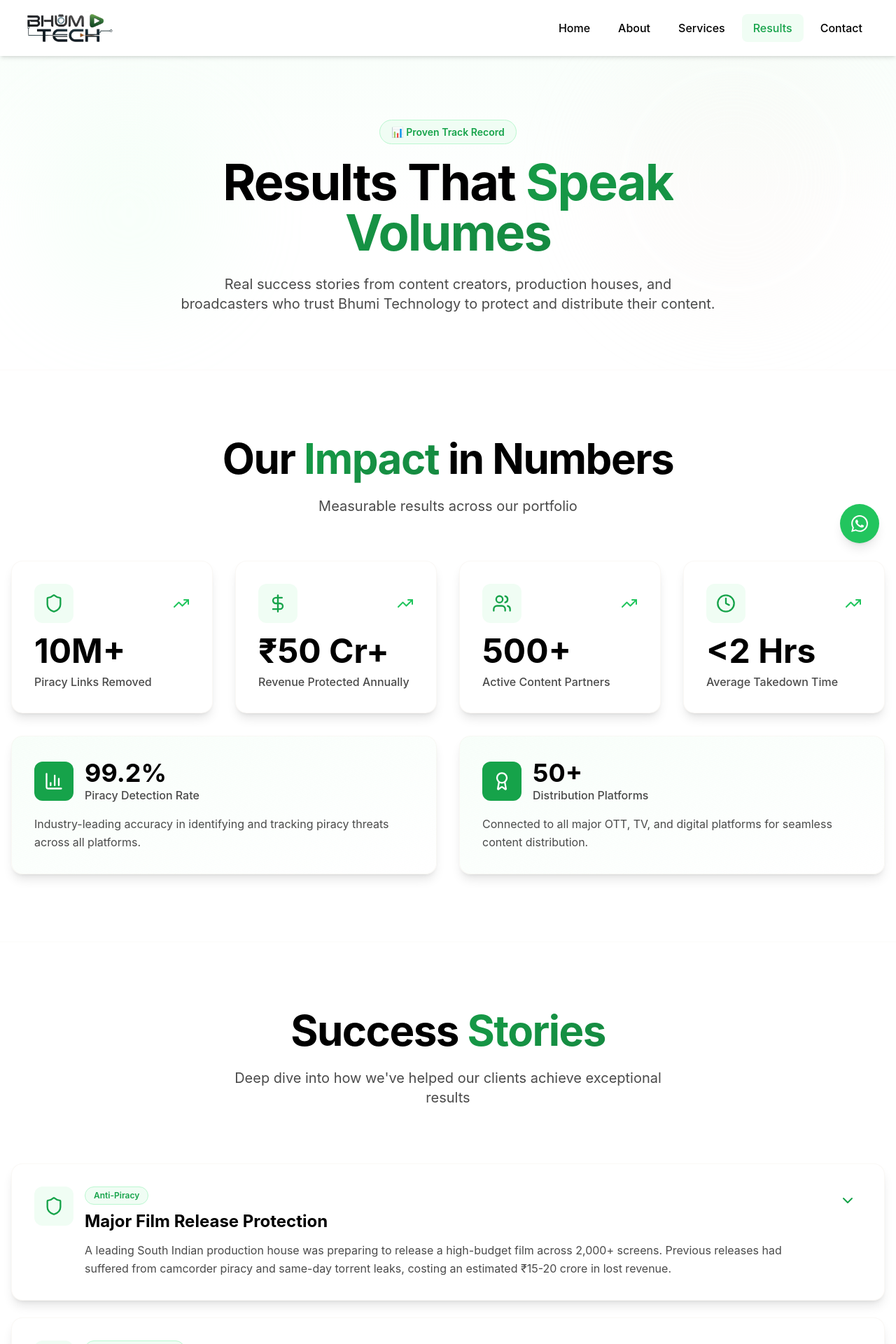
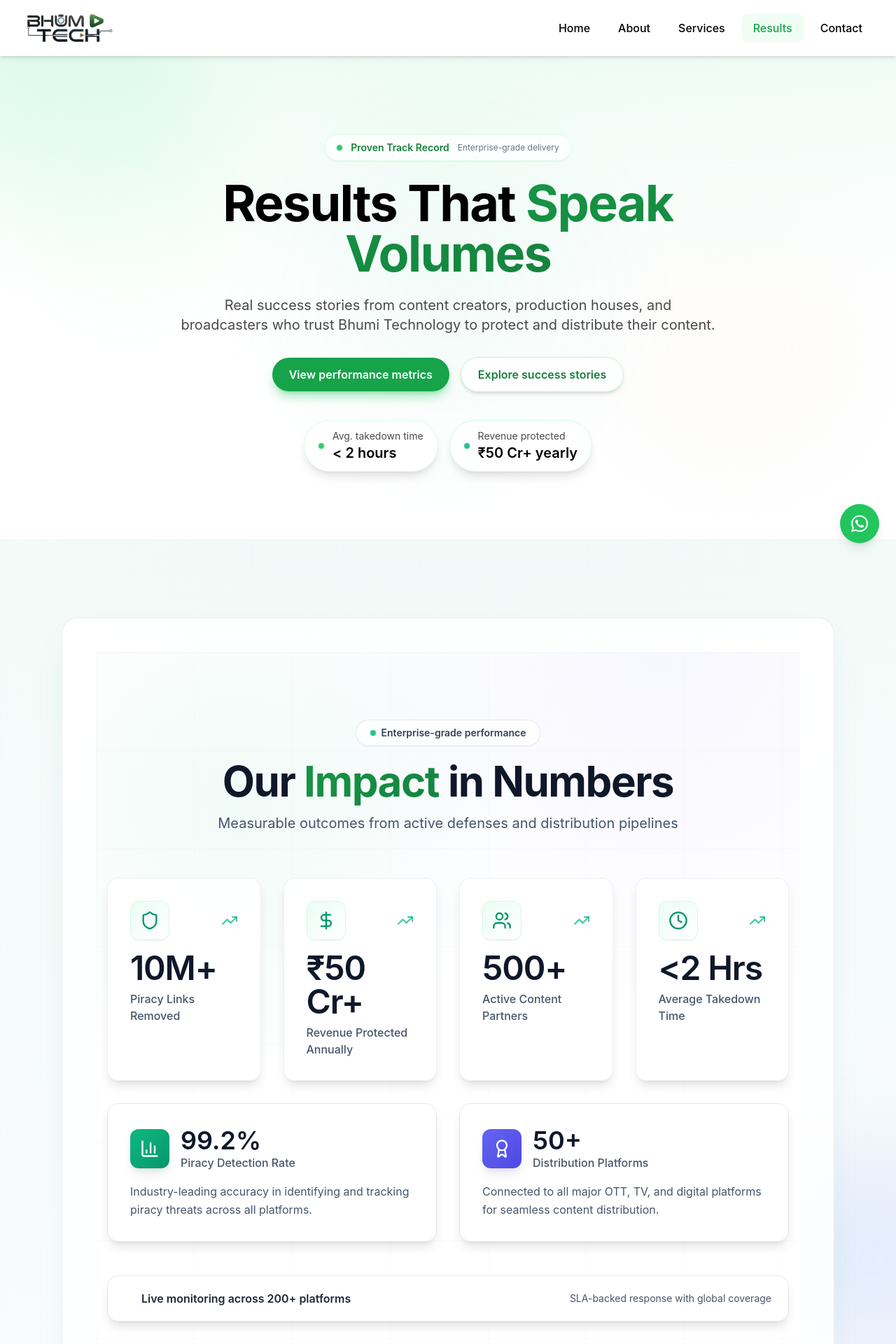
Before and after one commit to Michaelanand123singh/bhumi-tech, a React (Vite) app: page /results in a window 1280 px wide. Shown: the top 1920 px of the page at 70% size. Built offline with nearby package versions, Linux system fonts and the light colour scheme.

Commit message:
added hero

```diff
--- a/src/components/results/CaseStudies.jsx
+++ b/src/components/results/CaseStudies.jsx
@@ -120,9 +120,14 @@ const CaseStudies = () => {
   }, []);
 
   return (
-    <section ref={sectionRef} className="py-24 bg-white border-t border-brown-100/30">
-      <div className="max-w-7xl mx-auto px-4">
+    <section ref={sectionRef} className="py-24 bg-white border-t border-brown-100/30 relative overflow-hidden" id="stories">
+      <div className="pointer-events-none absolute inset-0 bg-[radial-gradient(circle_at_30%_20%,rgba(16,185,129,0.05),transparent_35%),radial-gradient(circle_at_80%_60%,rgba(59,130,246,0.04),transparent_40%)]" />
+      <div className="max-w-7xl mx-auto px-4 relative z-10">
         <div className="text-center mb-20">
+          <div className="inline-flex items-center gap-2 px-4 py-2 rounded-full bg-emerald-50 text-emerald-700 text-sm font-semibold border border-emerald-100 mb-4">
+            <Zap className="w-4 h-4" />
+            Real-world wins
+          </div>
           <h2 className="text-4xl md:text-5xl lg:text-6xl font-bold text-black mb-6 tracking-tight">
             Success <span className="text-green-600 gradient-text">Stories</span>
           </h2>
@@ -139,7 +144,7 @@ const CaseStudies = () => {
             return (
               <div
                 key={study.id}
-                className="case-study-card scroll-reveal bg-white rounded-2xl shadow-lg border border-brown-100/50 overflow-hidden premium-hover premium-glow"
+                className="case-study-card scroll-reveal bg-white rounded-2xl shadow-lg border border-emerald-100/70 overflow-hidden premium-hover premium-glow"
               >
                 <div
                   className="p-8 cursor-pointer"
--- a/src/components/results/MetricsDashboard.jsx
+++ b/src/components/results/MetricsDashboard.jsx
@@ -31,18 +31,18 @@ const MetricCard = ({ end, suffix, prefix = '', label, icon: Icon }) => {
     <div
       ref={cardRef}
       id={`metric-${label}`}
-      className="metric-card scroll-reveal bg-white rounded-2xl p-8 shadow-lg border border-brown-100/50 hover:shadow-xl transition-all duration-300 premium-hover premium-glow group"
+      className="metric-card scroll-reveal rounded-2xl p-8 bg-white/90 backdrop-blur border border-slate-200/60 shadow-lg hover:shadow-2xl transition-all duration-300 group"
     >
       <div className="flex items-center justify-between mb-4">
-        <div className="w-14 h-14 bg-green-50 rounded-xl flex items-center justify-center group-hover:bg-green-600 transition-all duration-300 group-hover:scale-110">
-          <Icon className="w-7 h-7 text-green-600 group-hover:text-white transition-all duration-300" />
+        <div className="w-14 h-14 rounded-xl flex items-center justify-center bg-gradient-to-br from-emerald-50 to-white border border-emerald-100 shadow-sm group-hover:shadow-md transition-all duration-300 group-hover:scale-105">
+          <Icon className="w-7 h-7 text-emerald-600 group-hover:text-emerald-700 transition-all duration-300" />
         </div>
-        <TrendingUp className="w-6 h-6 text-green-500 group-hover:scale-110 transition-transform duration-300" />
+        <TrendingUp className="w-6 h-6 text-emerald-500/80 group-hover:scale-110 transition-transform duration-300" />
       </div>
-      <div className="text-4xl md:text-5xl font-bold text-black mb-2">
+      <div className="text-4xl md:text-5xl font-semibold text-slate-900 mb-2 tracking-tight">
         {prefix}{count}{suffix}
       </div>
-      <div className="text-[#4a4a4a] font-medium text-base">{label}</div>
+      <div className="text-slate-600 font-medium text-base">{label}</div>
     </div>
   );
 };
@@ -77,14 +77,20 @@ const MetricsDashboard = () => {
   }, []);
 
   return (
-    <section ref={sectionRef} className="py-24 bg-white border-t border-brown-100/30">
-      <div className="max-w-7xl mx-auto px-4">
+    <section ref={sectionRef} className="py-24 bg-white border-t border-brown-100/30 relative overflow-hidden" id="metrics">
+      <div className="pointer-events-none absolute inset-0 bg-[radial-gradient(circle_at_20%_20%,rgba(16,185,129,0.06),transparent_35%),radial-gradient(circle_at_80%_0%,rgba(99,102,241,0.05),transparent_40%)]" />
+      <div className="pointer-events-none absolute inset-0 bg-[linear-gradient(to_right,rgba(15,23,42,0.04)_1px,transparent_1px),linear-gradient(to_bottom,rgba(15,23,42,0.04)_1px,transparent_1px)] bg-[length:140px_140px] opacity-40" />
+      <div className="max-w-7xl mx-auto px-4 relative z-10">
         <div className="text-center mb-16">
-          <h2 className="text-4xl md:text-5xl lg:text-6xl font-bold text-black mb-6 tracking-tight">
-            Our <span className="text-green-600 gradient-text">Impact</span> in Numbers
+          <div className="inline-flex items-center gap-2 px-5 py-2 rounded-full bg-white/80 backdrop-blur border border-slate-200 text-sm font-semibold text-slate-700 shadow-sm mb-5">
+            <span className="h-2 w-2 rounded-full bg-emerald-500 animate-pulse" />
+            Enterprise-grade performance
+          </div>
+          <h2 className="text-4xl md:text-5xl lg:text-6xl font-bold text-slate-900 mb-4 tracking-tight">
+            Our <span className="text-emerald-600 gradient-text">Impact</span> in Numbers
           </h2>
-          <p className="text-lg md:text-xl text-[#4a4a4a]">
-            Measurable results across our portfolio
+          <p className="text-lg md:text-xl text-slate-600 max-w-2xl mx-auto">
+            Measurable outcomes from active defenses and distribution pipelines
           </p>
         </div>
 
@@ -96,33 +102,43 @@ const MetricsDashboard = () => {
         </div>
 
         <div className="grid md:grid-cols-2 gap-6 lg:gap-8 mt-8">
-          <div className="bg-gradient-to-br from-green-50/50 to-white rounded-2xl p-8 shadow-lg border border-brown-100/50 premium-hover premium-glow">
+          <div className="bg-white/90 backdrop-blur rounded-2xl p-8 shadow-lg border border-slate-200 premium-hover">
             <div className="flex items-center space-x-4 mb-4">
-              <div className="w-14 h-14 bg-green-600 rounded-xl flex items-center justify-center">
+              <div className="w-14 h-14 rounded-xl flex items-center justify-center bg-gradient-to-br from-emerald-500 to-emerald-600 shadow-lg">
                 <BarChart3 className="w-7 h-7 text-white" />
               </div>
               <div>
-                <div className="text-4xl font-bold text-black">99.2%</div>
-                <div className="text-[#4a4a4a] font-medium">Piracy Detection Rate</div>
+                <div className="text-4xl font-semibold text-slate-900">99.2%</div>
+                <div className="text-slate-600 font-medium">Piracy Detection Rate</div>
               </div>
             </div>
-            <p className="text-[#4a4a4a] leading-relaxed">
+            <p className="text-slate-600 leading-relaxed">
               Industry-leading accuracy in identifying and tracking piracy threats across all platforms.
             </p>
           </div>
-          <div className="bg-gradient-to-br from-green-50/50 to-white rounded-2xl p-8 shadow-lg border border-brown-100/50 premium-hover premium-glow">
+          <div className="bg-white/90 backdrop-blur rounded-2xl p-8 shadow-lg border border-slate-200 premium-hover">
             <div className="flex items-center space-x-4 mb-4">
-              <div className="w-14 h-14 bg-green-600 rounded-xl flex items-center justify-center">
+              <div className="w-14 h-14 rounded-xl flex items-center justify-center bg-gradient-to-br from-indigo-500 to-indigo-600 shadow-lg">
                 <Award className="w-7 h-7 text-white" />
               </div>
               <div>
-                <div className="text-4xl font-bold text-black">50+</div>
-                <div className="text-[#4a4a4a] font-medium">Distribution Platforms</div>
+                <div className="text-4xl font-semibold text-slate-900">50+</div>
+                <div className="text-slate-600 font-medium">Distribution Platforms</div>
               </div>
             </div>
-            <p className="text-[#4a4a4a] leading-relaxed">
+            <p className="text-slate-600 leading-relaxed">
               Connected to all major OTT, TV, and digital platforms for seamless content distribution.
             </p>
+          </div>
+        </div>
+
+        <div className="mt-12 flex flex-col md:flex-row items-center justify-between gap-4 bg-white/95 backdrop-blur-lg border border-slate-200 rounded-2xl px-6 py-5 shadow-lg">
+          <div className="flex items-center gap-3">
+            <span className="h-3 w-3 rounded-full bg-green-500 animate-ping" />
+            <div className="text-slate-800 font-semibold">Live monitoring across 200+ platforms</div>
+          </div>
+          <div className="text-sm text-slate-600">
+            SLA-backed response with global coverage
           </div>
         </div>
       </div>
--- a/src/components/results/ResultsHero.jsx
+++ b/src/components/results/ResultsHero.jsx
@@ -24,18 +24,19 @@ const ResultsHero = () => {
   }, []);
 
   return (
-    <section className="pt-24 pb-20 px-4 bg-gradient-to-b from-green-50/40 via-white to-white relative overflow-hidden">
+    <section className="pt-28 pb-24 px-4 bg-gradient-to-b from-green-50/40 via-white to-white relative overflow-hidden">
       {/* Decorative background elements */}
       <div className="absolute inset-0 overflow-hidden pointer-events-none">
         <div className="absolute top-20 left-10 w-72 h-72 bg-green-100/20 rounded-full blur-3xl animate-pulse-slow"></div>
         <div className="absolute bottom-20 right-10 w-96 h-96 bg-brown-100/20 rounded-full blur-3xl animate-pulse-slow" style={{ animationDelay: '1s' }}></div>
+        <div className="absolute inset-0 bg-[radial-gradient(circle_at_center,_rgba(16,185,129,0.05),transparent_45%)]" />
       </div>
       <div className="max-w-7xl mx-auto relative z-10">
         <div ref={heroRef} className="scroll-reveal text-center max-w-4xl mx-auto">
-          <div className="inline-block mb-6">
-            <span className="bg-green-50 text-green-600 px-4 py-2 rounded-full text-sm font-semibold border border-green-200">
-              📊 Proven Track Record
-            </span>
+          <div className="inline-flex items-center gap-3 mb-6 px-4 py-2 rounded-full bg-white/80 shadow-sm backdrop-blur border border-green-100">
+            <span className="h-2 w-2 rounded-full bg-green-500 animate-pulse" />
+            <span className="text-sm font-semibold text-green-700">Proven Track Record</span>
+            <span className="text-xs text-slate-500">Enterprise-grade delivery</span>
           </div>
           <h1 className="text-5xl md:text-6xl lg:text-7xl font-bold text-black mb-6 leading-[1.1] tracking-tight">
             Results That <span className="text-green-600 gradient-text">Speak Volumes</span>
@@ -43,6 +44,39 @@ const ResultsHero = () => {
           <p className="text-lg md:text-xl text-[#4a4a4a] leading-relaxed max-w-3xl mx-auto">
             Real success stories from content creators, production houses, and broadcasters who trust Bhumi Technology to protect and distribute their content.
           </p>
+
+          <div className="mt-8 flex flex-col sm:flex-row items-center justify-center gap-4">
+            <a
+              href="#metrics"
+              className="px-6 py-3 rounded-full bg-green-600 text-white font-semibold shadow-lg shadow-green-500/40 hover:shadow-green-500/60 transition-transform duration-300 hover:-translate-y-0.5"
+            >
+              View performance metrics
+            </a>
+            <a
+              href="#stories"
+              className="px-6 py-3 rounded-full bg-white text-green-700 font-semibold border border-green-200 hover:border-green-300 shadow-md hover:shadow-lg transition-transform duration-300 hover:-translate-y-0.5"
+            >
+              Explore success stories
+            </a>
+          </div>
+
+          {/* Quick stats */}
+          <div className="mt-10 flex flex-col sm:flex-row items-center justify-center gap-4">
+            <div className="px-5 py-3 rounded-full bg-white shadow-lg border border-green-100 flex items-center gap-3">
+              <span className="h-2 w-2 rounded-full bg-green-500 animate-pulse" />
+              <div className="text-left">
+                <div className="text-sm text-[#4a4a4a]">Avg. takedown time</div>
+                <div className="text-xl font-semibold text-black">&lt; 2 hours</div>
+              </div>
+            </div>
+            <div className="px-5 py-3 rounded-full bg-white shadow-lg border border-emerald-100 flex items-center gap-3">
+              <span className="h-2 w-2 rounded-full bg-emerald-500 animate-pulse" />
+              <div className="text-left">
+                <div className="text-sm text-[#4a4a4a]">Revenue protected</div>
+                <div className="text-xl font-semibold text-black">₹50 Cr+ yearly</div>
+              </div>
+            </div>
+          </div>
         </div>
       </div>
     </section>
--- a/src/pages/Results.jsx
+++ b/src/pages/Results.jsx
@@ -4,16 +4,46 @@ import MetricsDashboard from '../components/results/MetricsDashboard';
 import CaseStudies from '../components/results/CaseStudies';
 import Testimonials from '../components/results/Testimonials';
 import ClientLogos from '../components/results/ClientLogos';
+import ResultsCTA from '../components/results/ResultsCTA';
 
 
 const Results = () => {
   return (
-    <div className="min-h-screen bg-white">
-      <ResultsHero />
-      <MetricsDashboard />
-      <CaseStudies />
-      <Testimonials />
-      <ClientLogos />
+    <div className="relative min-h-screen bg-gradient-to-b from-white via-slate-50 to-white overflow-hidden">
+      {/* Soft ambient glows */}
+      <div className="pointer-events-none absolute inset-0">
+        <div className="absolute -left-24 -top-24 h-96 w-96 bg-emerald-200/40 blur-3xl rounded-full" />
+        <div className="absolute right-[-10%] top-1/4 h-80 w-80 bg-indigo-200/35 blur-3xl rounded-full" />
+        <div className="absolute left-10 bottom-[-12%] h-96 w-96 bg-teal-200/30 blur-3xl rounded-full" />
+        <div className="absolute inset-0 bg-[radial-gradient(circle_at_top,_rgba(16,185,129,0.08),transparent_35%),radial-gradient(circle_at_bottom,_rgba(99,102,241,0.07),transparent_35%)]" />
+        <div className="absolute inset-0 bg-[linear-gradient(to_right,rgba(99,102,241,0.04)_1px,transparent_1px)] bg-[length:120px_120px] opacity-40" />
+      </div>
+
+      <div className="relative space-y-20 md:space-y-28">
+        <ResultsHero />
+
+        <section className="max-w-6xl mx-auto px-6 w-full">
+          <div className="bg-white/85 backdrop-blur-xl border border-slate-200/70 rounded-3xl shadow-2xl shadow-emerald-500/10 p-8 md:p-12">
+            <MetricsDashboard />
+          </div>
+        </section>
+
+        <section className="max-w-6xl mx-auto px-6 w-full">
+          <CaseStudies />
+        </section>
+
+        <section className="max-w-6xl mx-auto px-6 w-full">
+          <Testimonials />
+        </section>
+
+        <section className="max-w-6xl mx-auto px-6 w-full">
+          <ClientLogos />
+        </section>
+
+        <section className="max-w-6xl mx-auto px-6 w-full pb-20">
+          <ResultsCTA />
+        </section>
+      </div>
     </div>
   );
 };
```
Also changed, not shown: src/components/results/ClientLogos.jsx (+6 -2 lines), src/components/results/Testimonials.jsx (+8 -3 lines).
